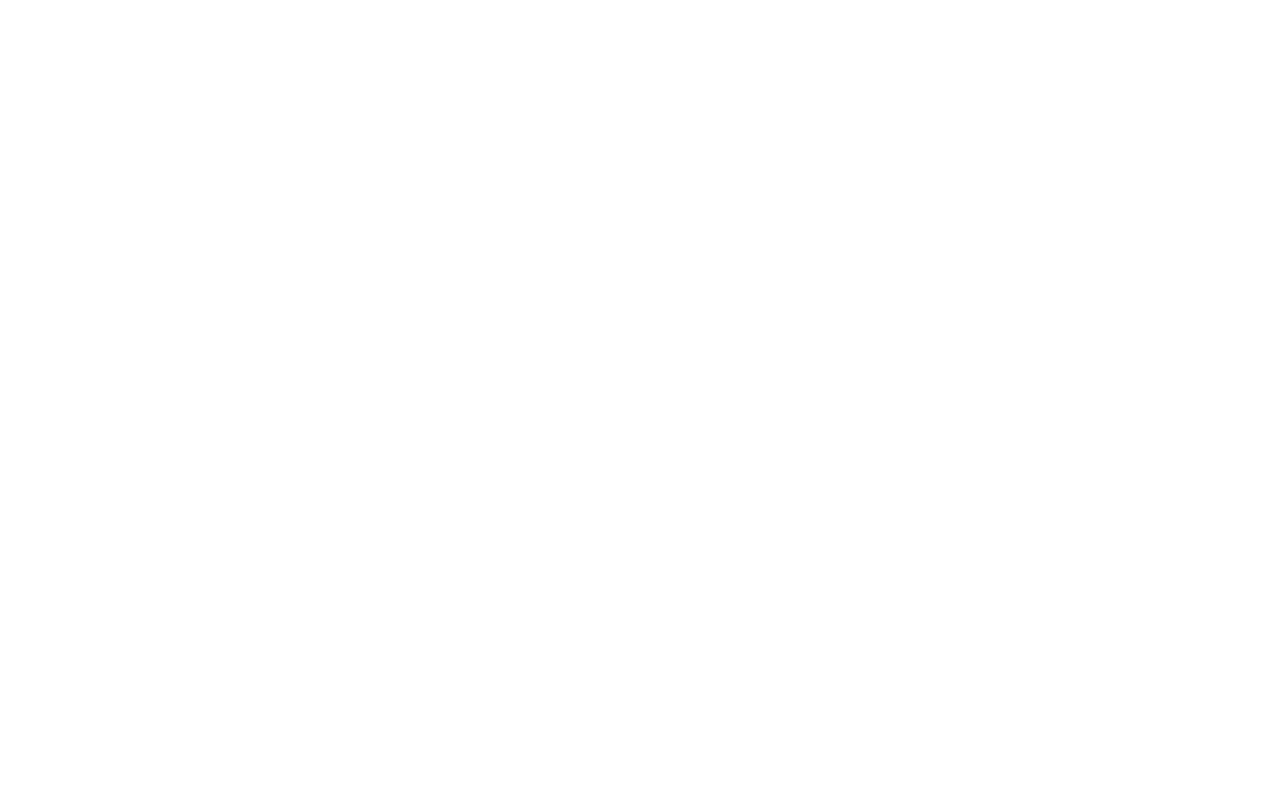
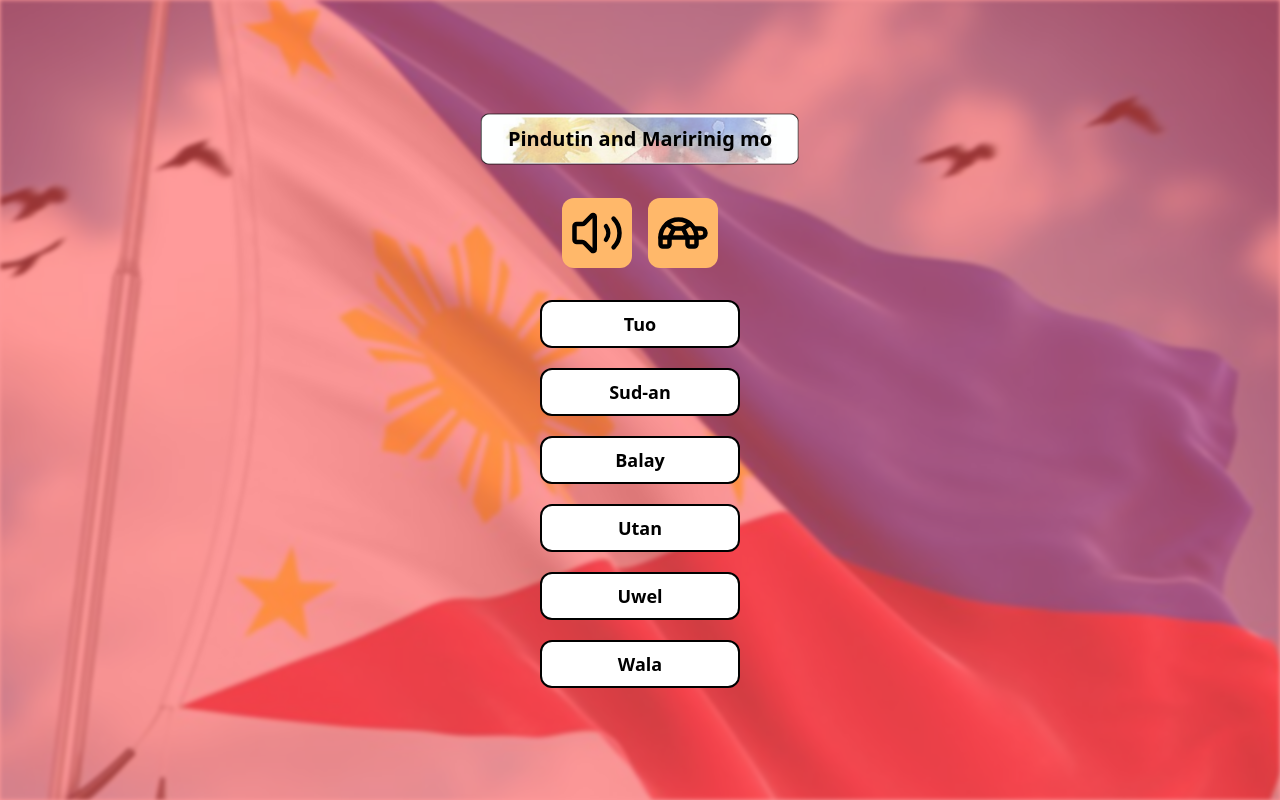
Before and after one commit to JhonnBretana/LingGO, a React app in the folder frontend/: page /select-6-choices-with-voice-and-slow in a window 1280 px wide. Before the commit this address had no page. Built offline with nearby package versions, Linux system fonts and the light colour scheme; the HTML template or start-up script is replaced by a standard one.

Commit message:
Select 6 Choices with Voice and slow UI

```diff
--- a/frontend/src/App.jsx
+++ b/frontend/src/App.jsx
@@ -26,6 +26,7 @@
 // Questions
 import DragAndDrop4ChoicesWithVoice from "./module/components/questions/DragAndDrop4ChoicesWithVoice.jsx";
 import SpeechMicWithVoice from "./module/components/questions/SpeechMicWithVoice.jsx";
+import Select6ChoicesWithVoiceAndSlow from "./module/components/questions/Select6ChoicesWithVoiceAndSlow.jsx";
 
 function App() {
   return (
@@ -57,6 +58,10 @@
           element={<DragAndDrop4ChoicesWithVoice />}
         />
         <Route path="/speech-mic-with-voice" element={<SpeechMicWithVoice />} />
+        <Route
+          path="/select-6-choices-with-voice-and-slow"
+          element={<Select6ChoicesWithVoiceAndSlow />}
+        />
       </Routes>
     </div>
   );
--- /dev/null
+++ b/frontend/src/module/components/questions/Select6ChoicesWithVoiceAndSlow.jsx
@@ -0,0 +1,51 @@
+import React from "react";
+import BackgroundLayout from "../BackgroundLayout";
+import QuestionsBar from "../../../assets/clickbar.png";
+import { Mic, Volume2, Turtle } from "lucide-react";
+
+function Select6ChoicesWithVoiceAndSlow() {
+  return (
+    <BackgroundLayout>
+      <div className="flex flex-col items-center justify-center min-h-screen">
+        <div className="relative w-80 mb-4">
+          <img src={QuestionsBar} alt="Questions Bar" className="w-80" />
+          <div className="absolute inset-0 flex items-center justify-center">
+            <span className="text-xl font-semibold">
+              Pindutin and Maririnig mo
+            </span>
+          </div>
+        </div>
+        <div className="flex items-center gap-4 my-4">
+          <div className="bg-orange-300 p-2 rounded-xl">
+            <Volume2 className="text-black" size={54} />
+          </div>
+          <div className="bg-orange-300 p-2 rounded-xl">
+            <Turtle className="text-black" size={54} />
+          </div>
+        </div>
+        <div className="w-100 flex flex-col gap-5 items-center justify-center mt-4">
+          <div className="w-50 text-center  bg-white text-black text-lg font-bold py-2 px-4 rounded-xl border-2">
+            Tuo
+          </div>
+          <div className="w-50 text-center  bg-white text-black text-lg font-bold py-2 px-4 rounded-xl border-2">
+            Sud-an
+          </div>
+          <div className="w-50 text-center  bg-white text-black text-lg font-bold py-2 px-4 rounded-xl border-2">
+            Balay
+          </div>
+          <div className="w-50 text-center  bg-white text-black text-lg font-bold py-2 px-4 rounded-xl border-2">
+            Utan
+          </div>
+          <div className="w-50 text-center  bg-white text-black text-lg font-bold py-2 px-4 rounded-xl border-2">
+            Uwel
+          </div>
+          <div className="w-50 text-center  bg-white text-black text-lg font-bold py-2 px-4 rounded-xl border-2">
+            Wala
+          </div>
+        </div>
+      </div>
+    </BackgroundLayout>
+  );
+}
+
+export default Select6ChoicesWithVoiceAndSlow;
```
